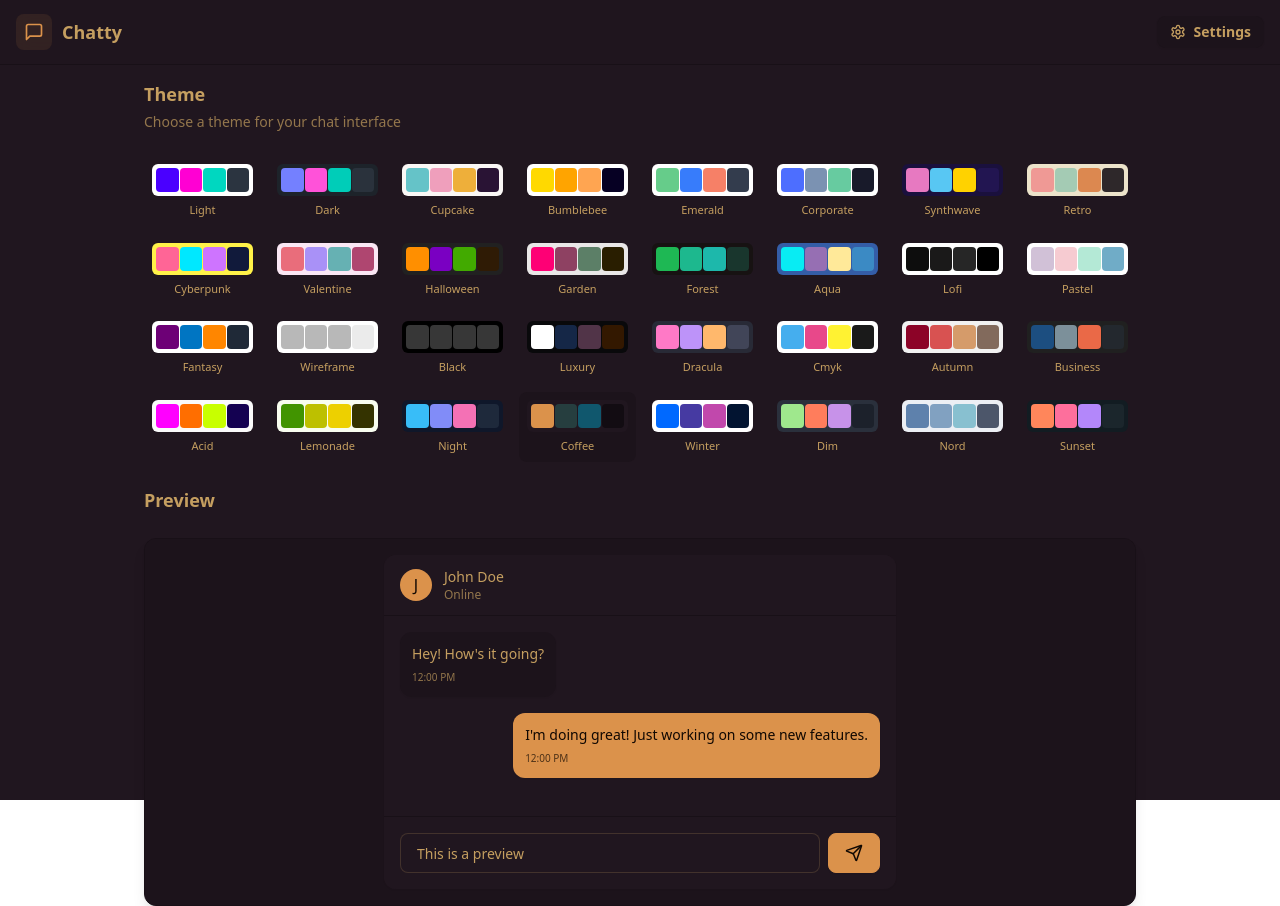
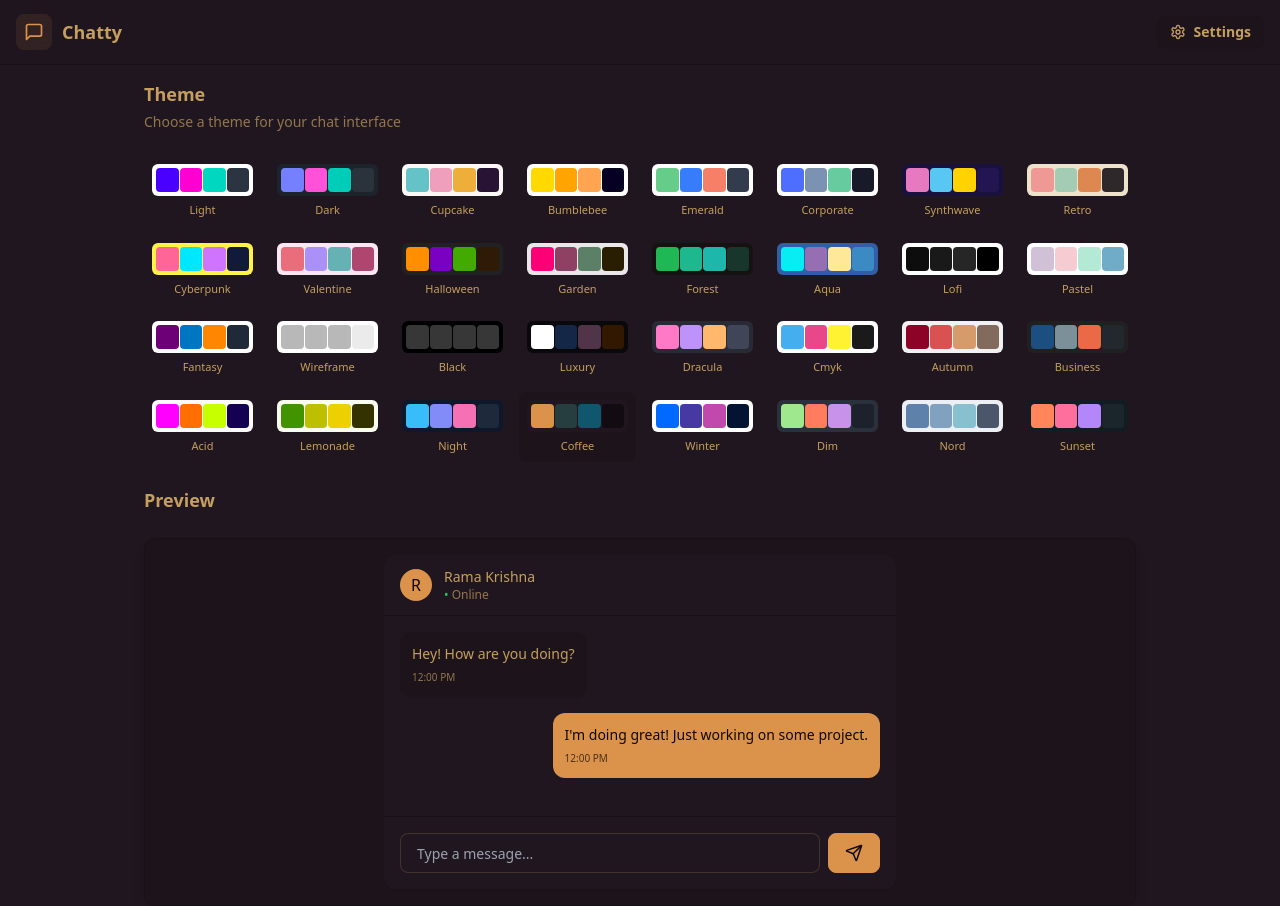
Before and after one commit to vishwasaicheedalla/Chat-Application, a React (Vite) app in the folder frontend/: page /settings in a window 1280 px wide. Built offline with nearby package versions, Linux system fonts and the light colour scheme; no server answers.

Commit message:
Update SettingsPage.jsx

```diff
--- a/frontend/src/pages/SettingsPage.jsx
+++ b/frontend/src/pages/SettingsPage.jsx
@@ -2,16 +2,16 @@ import { THEMES } from "../constants";
 import { useThemeStore } from "../store/useThemeStore";
 import { Send } from "lucide-react";
 
-const PREVIEW_MESSAGES = [
-  { id: 1, content: "Hey! How's it going?", isSent: false },
-  { id: 2, content: "I'm doing great! Just working on some new features.", isSent: true },
+const preview_messages = [
+  { id: 1, content: "Hey! How are you doing?", isSent: false },
+  { id: 2, content: "I'm doing great! Just working on some project.", isSent: true },
 ];
 
 const SettingsPage = () => {
   const { theme, setTheme } = useThemeStore();
 
   return (
-    <div className="h-screen container mx-auto px-4 pt-20 max-w-5xl">
+    <div className="h-min-screen container mx-auto px-4 pt-20 max-w-5xl">
       <div className="space-y-6">
         <div className="flex flex-col gap-1">
           <h2 className="text-lg font-semibold">Theme</h2>
@@ -47,18 +47,18 @@ const SettingsPage = () => {
                 <div className="px-4 py-3 border-b border-base-300 bg-base-100">
                   <div className="flex items-center gap-3">
                     <div className="w-8 h-8 rounded-full bg-primary flex items-center justify-center text-primary-content font-medium">
-                      J
+                      R
                     </div>
                     <div>
-                      <h3 className="font-medium text-sm">John Doe</h3>
-                      <p className="text-xs text-base-content/70">Online</p>
+                      <h3 className="font-medium text-sm">Rama Krishna</h3>
+                      <p className="text-xs text-base-content/70"><span className="text-green-500 ">• </span>Online</p>
                     </div>
                   </div>
                 </div>
 
                 {/* Chat Messages */}
                 <div className="p-4 space-y-4 min-h-[200px] max-h-[200px] overflow-y-auto bg-base-100">
-                  {PREVIEW_MESSAGES.map((message) => (
+                  {preview_messages.map((message) => (
                     <div
                       key={message.id}
                       className={`flex ${message.isSent ? "justify-end" : "justify-start"}`}
@@ -80,7 +80,7 @@ const SettingsPage = () => {
                       type="text"
                       className="input input-bordered flex-1 text-sm h-10"
                       placeholder="Type a message..."
-                      value="This is a preview"
+                      value=""
                       readOnly
                     />
                     <button className="btn btn-primary h-10 min-h-0">
```
